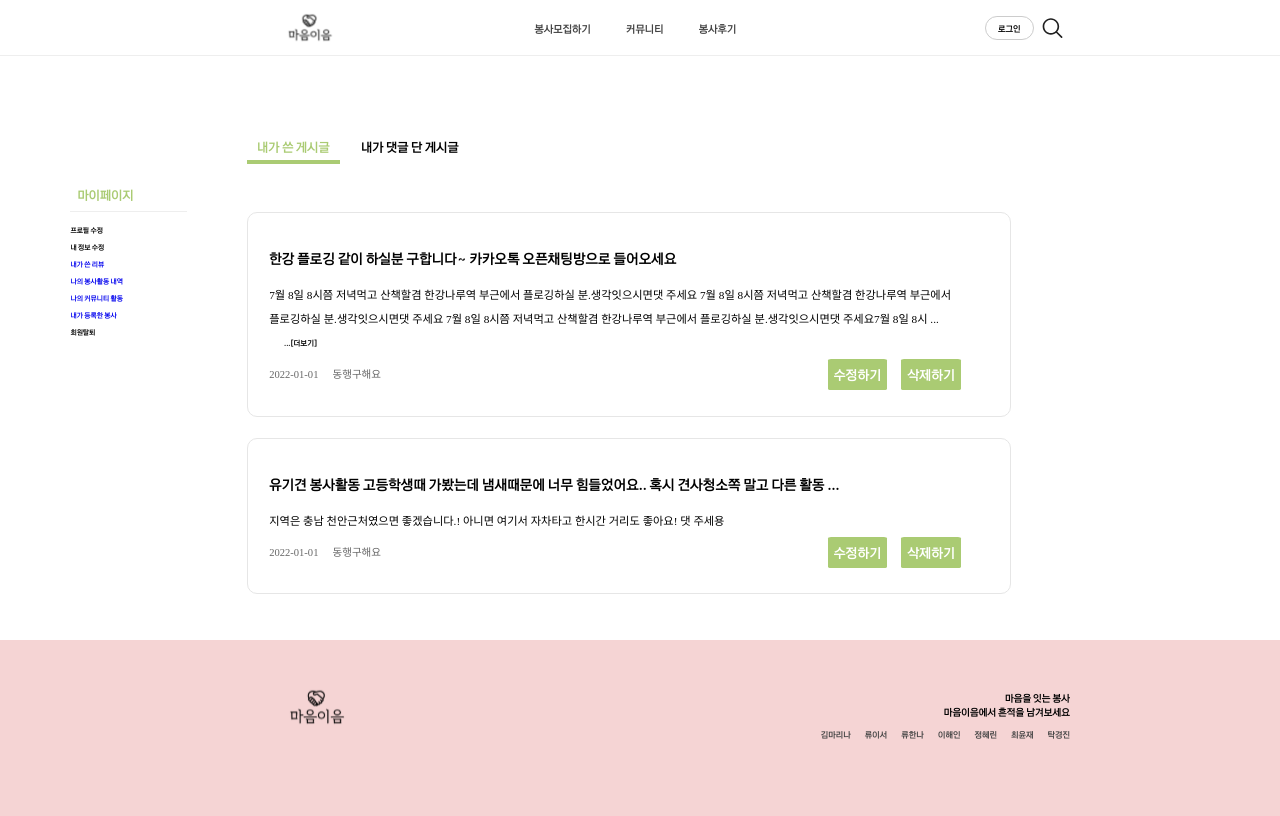
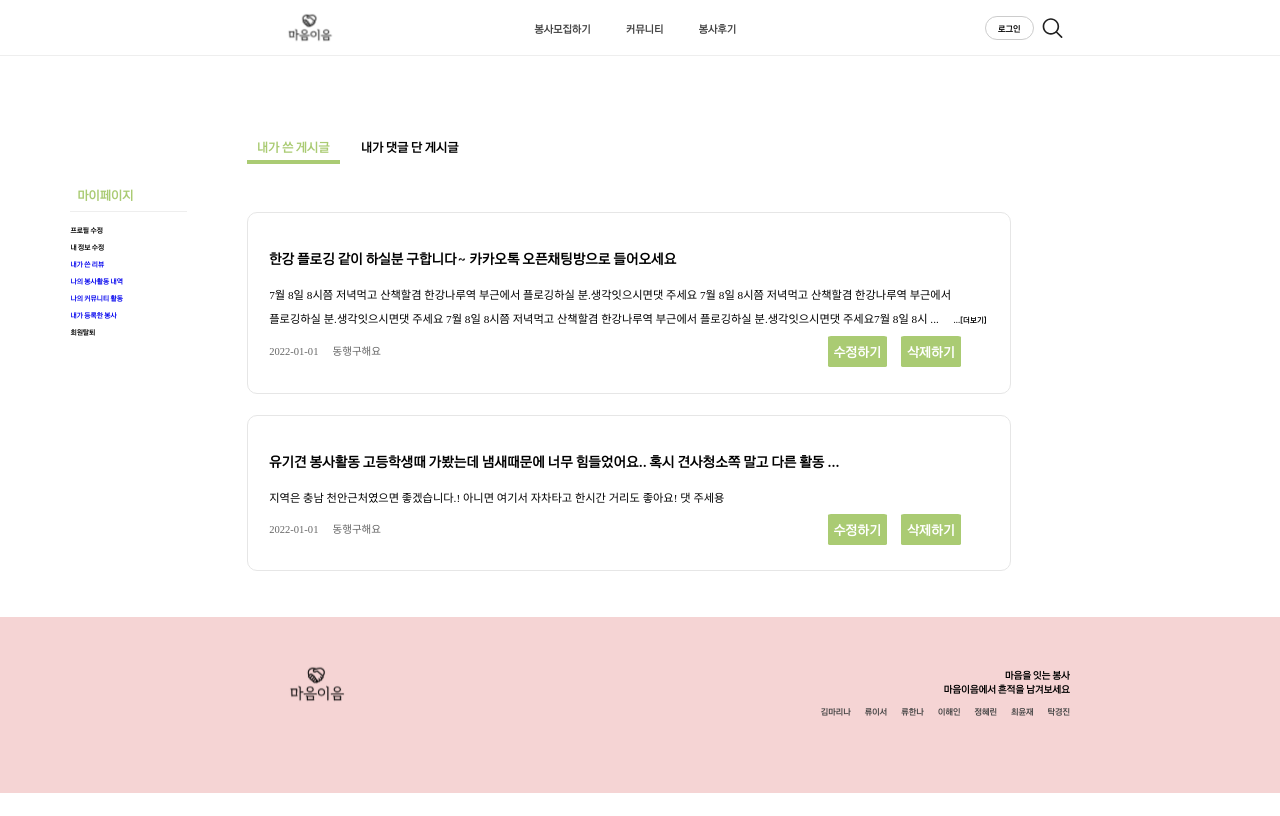
Before and after one commit to maumeum/Front-end, a React (Vite) app: page /mypage/comment in a window 1280 px wide. Built offline with nearby package versions, Linux system fonts and the light colour scheme; a web font is replaced by a local one.

Commit message:
[Refact] 더보기기능 별도의 컴포넌트로 분리

```diff
--- a/src/components/MyPost/MyPost.tsx
+++ b/src/components/MyPost/MyPost.tsx
@@ -9,7 +9,7 @@ import {
 } from './myPost';
 
 import Modal from '@components/Modal/Modal.tsx';
-
+import TruncatedDescription from '@components/MyPost/TruncatedDescription';
 import { SmallButton } from '@components/Buttons/SmallButton';
 
 type PostProps = {
@@ -22,16 +22,16 @@ type PostProps = {
 	currTab?: string;
 };
 
+function truncateTitle(title: string) {
+	const maxLength = 55;
+	return title.length <= maxLength ? title : `${title.slice(0, maxLength)}...`;
+}
+
 function MyPost({ currTab, data }: PostProps) {
 	const { title, content, category, date } = data;
-
-	const truncateTitle = (title: string) => {
-		const maxLength = 55;
-		return title.length <= maxLength
-			? title
-			: `${title.slice(0, maxLength)}...`;
-	};
 	const [isOpen, setOpen] = useState(false);
+	const [isShowMore, setIsShowMore] = useState<boolean>(false);
+	const truncatedTitle = truncateTitle(title);
 
 	const handleButtonClick = () => {
 		if (currTab === '내가 쓴 리뷰') {
@@ -42,28 +42,17 @@ function MyPost({ currTab, data }: PostProps) {
 		}
 	};
 
-	const [isShowMore, setIsShowMore] = useState<boolean>(false); //더보기 열고(긴글) 닫기(짧은글)
-	const textLimit = 160; //글자수 제한 선언
-	const truncatedTitle = truncateTitle(title);
-	const shortComment = content.slice(0, textLimit) + ' ...'; //보여줄 짧은 글
-	const isLongComment = content.length > textLimit; //긴글인지 확인
 	return (
 		<>
 			<PostListContainer>
 				<PostBox>
 					<Title>{truncatedTitle}</Title>
 					<Description>
-						{isLongComment && !isShowMore ? shortComment : content}
-						<div
-							onClick={() => setIsShowMore(!isShowMore)}
-							style={{
-								fontSize: '1.1rem',
-								marginLeft: '2.1rem',
-								cursor: 'pointer',
-							}}>
-							{content.length > textLimit &&
-								(isShowMore ? '[닫기]' : '...[더보기]')}
-						</div>
+						<TruncatedDescription
+							content={content}
+							isShowMore={isShowMore}
+							setIsShowMore={setIsShowMore}
+						/>
 					</Description>
 
 					<PostInfo>
--- /dev/null
+++ b/src/components/MyPost/TruncatedDescription.tsx
@@ -0,0 +1,37 @@
+import React from 'react';
+
+type TruncatedDescriptionProps = {
+	content: string;
+	isShowMore: boolean;
+	setIsShowMore: React.Dispatch<React.SetStateAction<boolean>>;
+};
+
+function TruncatedDescription({
+	content,
+	isShowMore,
+	setIsShowMore,
+}: TruncatedDescriptionProps) {
+	const textLimit = 160;
+	const shortComment = content.slice(0, textLimit) + ' ...';
+	const isLongComment = content.length > textLimit;
+	const viewShort = isLongComment && !isShowMore;
+
+	return (
+		<>
+			{viewShort ? shortComment : content}
+			{isLongComment && (
+				<span
+					onClick={() => setIsShowMore(!isShowMore)}
+					style={{
+						fontSize: '1.1rem',
+						marginLeft: '2.1rem',
+						cursor: 'pointer',
+					}}>
+					{isShowMore ? '[닫기]' : '...[더보기]'}
+				</span>
+			)}
+		</>
+	);
+}
+
+export default TruncatedDescription;
```
